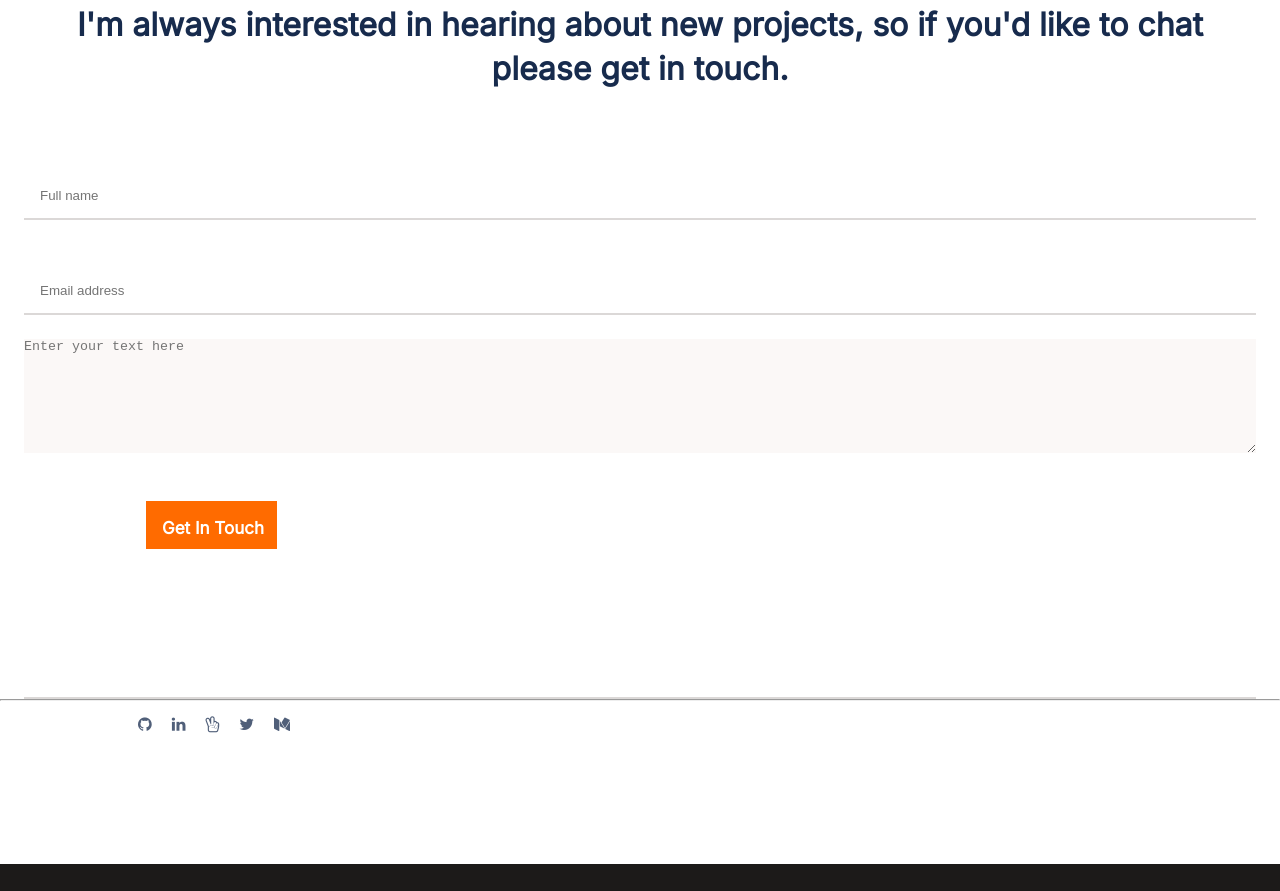
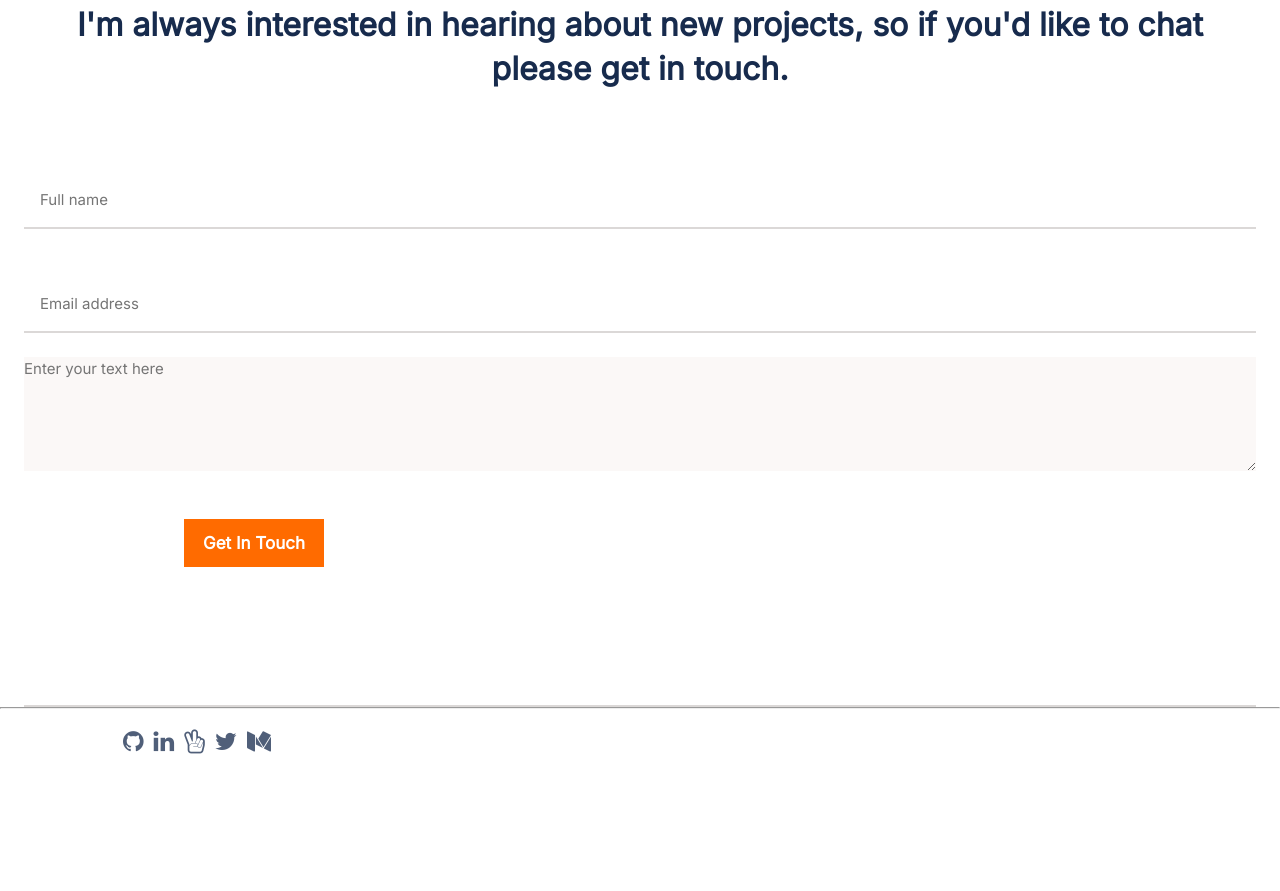
Before and after one commit to AnelisaDee/Portfolio, a website: page index.html in a window 1280 px wide. Shown: the part 5596-6487 px from the top of the page. Before the commit the page ends 6460 px from the top, so only its background shows below. Drawn offline with Linux system fonts and the light colour scheme.

Commit message:
form button aligned to center

```diff
--- a/style.css
+++ b/style.css
@@ -721,6 +721,11 @@ nav {
   margin: 24px 0;
   box-sizing: border-box;
   padding: 15px 16px;
+  font-family: 'Inter', sans-serif;
+  font-style: normal;
+  font-weight: 400;
+  font-size: 15px;
+  line-height: 24px;
 }
 
 .contact-form textarea {
@@ -728,6 +733,11 @@ nav {
   height: 114px;
   background-color: #fbf8f7;
   border: 0;
+  font-family: 'Inter',sans-serif;
+  font-style: normal;
+  font-weight: 400;
+  font-size: 15px;
+  line-height: 24px;
 }
 
 .contact-form,
@@ -740,28 +750,31 @@ nav {
 .contact-button {
   display: flex;
   flex-direction: row;
+  align-content: center;
   align-items: center;
   border: 0;
-  padding: 12px;
-  gap: 10px;
-  width: 131px;
+  width: 140px;
   height: 48px;
   background: #ff6b00;
-  color: #fff;
-  font-family: 'Inter', sans-serif;
-  font-style: normal;
-  font-weight: 700;
-  font-size: 17px;
-  line-height: 24px;
   cursor: pointer;
   transition: 0.5s;
 }
 
+input[type=submit] {
+  color: #fff;
+  font-family: 'Inter', sans-serif;
+  font-style: normal;
+  font-size: 17px;
+  font-weight: 700;
+  line-height: 24px;
+  padding: 12px 12px;
+  text-align: center;
+}
+
 .form-button {
   margin-top: 24px;
-  margin-left: 122px;
-  margin-right: 122px;
-  margin-bottom: 124px;
+  margin-left: 160px;
+  margin-bottom: 114px;
 }
 
 .contact-me hr {
@@ -773,30 +786,6 @@ nav {
   top: 0;
 }
 
-/* .contact-icon {
-  display: flex;
-  flex-direction: row;
-  align-items: center;
-  padding: 0;
-  width: 200px;
-  height: 40px;
-} */
-
-/* .contact-icon img {
-  margin-left: 88px;
-  margin-right: 87px;
-  margin-bottom: 26px;
-} */
-
-/* .shape img {
-  width: 134px;
-  height: 5px;
-  bottom: 8px;
-  margin-left: 120px;
-  margin-right: 121px;
-  margin-bottom: 8px;
-} */
-
 .social-icons {
   display: flex;
   flex-direction: row;
@@ -805,6 +794,11 @@ nav {
   padding-left: 30.01px;
   padding-right: 160px;
   padding-bottom: 130px;
+}
+
+.socials {
+  font-size: x-large;
+  margin: 5px;
 }
 
 #social-icons a {
@@ -817,7 +811,3 @@ nav {
   margin-left: 88px;
   margin-right: 88px;
 }
-
-#social-icons li {
-  margin-left: 20px;
-}
```
